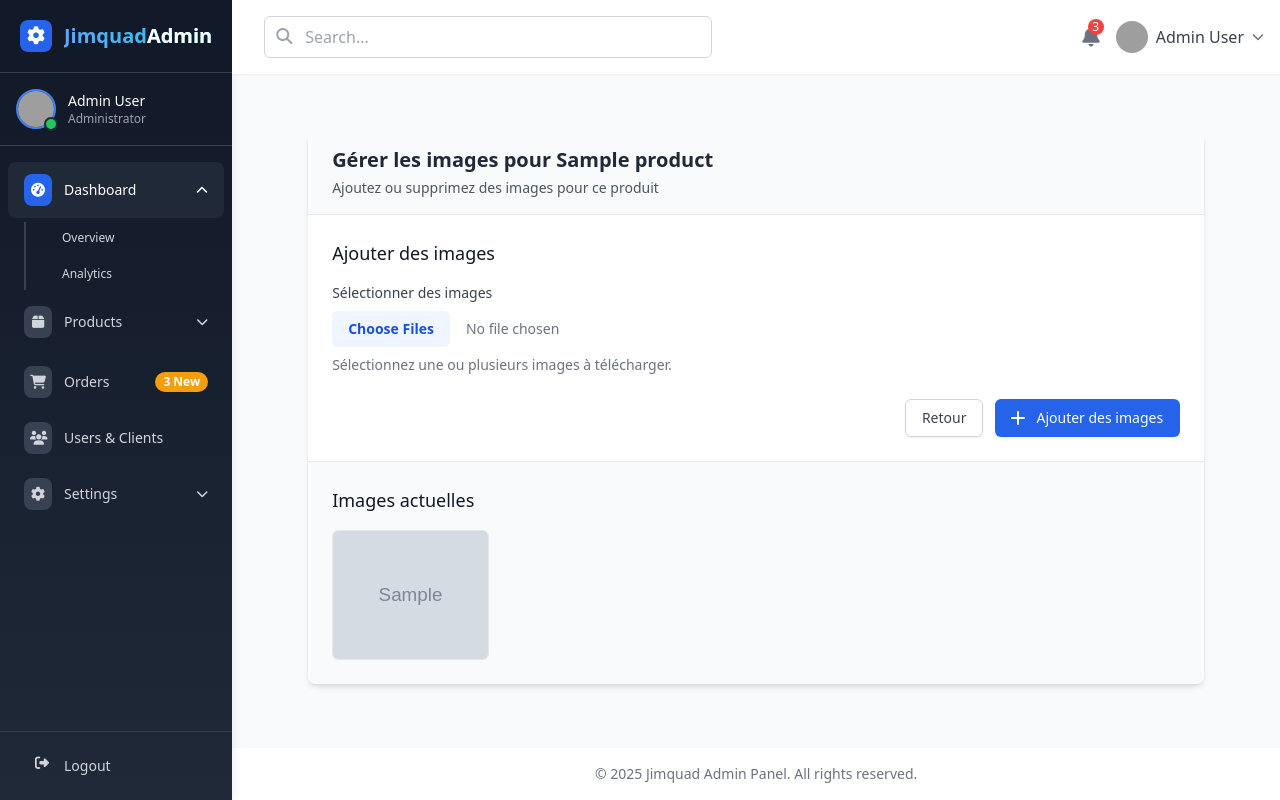
After one commit to TechShin0bi/quad-dole, a Django app: page /product/1/images/ in a window 1280 px wide. The commit adds this page. Run offline with Django 4.2, Linux system fonts and the light colour scheme; a user stored in the database is signed in; tables that the repository leaves empty hold one stand-in row (values such as "Sample post"); grey boxes marked "Sample" are stand-in pictures; some libraries are stand-ins or nearby versions; grey boxes are pictures that could not be loaded.

Commit message:
product images done

```diff
--- a/products/forms/__init__.py
+++ b/products/forms/__init__.py
@@ -2,3 +2,8 @@
 # from .brand_forms import BrandForm
 # from .category_forms import CategoryForm
 # from .productmodel_forms import ProductModelForm
+from .product_image_form import ProductImageForm
+
+__all__ = [
+    'ProductImageForm'
+]
--- /dev/null
+++ b/products/forms/product_image_form.py
@@ -0,0 +1,41 @@
+from django import forms
+from products.models import ProductImage
+
+class MultipleFileInput(forms.ClearableFileInput):
+    allow_multiple_selected = True
+
+class MultipleFileField(forms.FileField):
+    def __init__(self, *args, **kwargs):
+        kwargs.setdefault("widget", MultipleFileInput())
+        super().__init__(*args, **kwargs)
+
+    def clean(self, data, initial=None):
+        single_file_clean = super().clean
+        if isinstance(data, (list, tuple)):
+            return [single_file_clean(d, initial) for d in data]
+        return [single_file_clean(data, initial)]
+
+class ProductImageForm(forms.ModelForm):
+    image = MultipleFileField(required=False)
+
+    class Meta:
+        model = ProductImage
+        fields = ['image']
+
+    def __init__(self, *args, **kwargs):
+        super().__init__(*args, **kwargs)
+        self.fields['image'].required = False
+
+    def save(self, commit=True):
+        # Handle multiple file uploads
+        images = self.cleaned_data.get('image', [])
+        saved_images = []
+        for img in images:
+            product_image = ProductImage(
+                product=self.instance,  # Changed from self.instance.product to self.instance
+                image=img
+            )
+            if commit:
+                product_image.save()
+            saved_images.append(product_image)
+        return saved_images
--- /dev/null
+++ b/products/templates/products/manage_images.html
@@ -0,0 +1,88 @@
+{% extends 'admin/base_admin.html' %}
+{% load static %}
+
+{% block admin_content %}
+<div class="container mx-auto px-4 py-8">
+    <div class="max-w-4xl mx-auto">
+        <div class="bg-white shadow-md rounded-lg overflow-hidden">
+            <!-- Header -->
+            <div class="bg-gray-50 px-6 py-4 border-b border-gray-200">
+                <h2 class="text-xl font-semibold text-gray-800">Gérer les images pour {{ product.name }}</h2>
+                <p class="text-sm text-gray-600 mt-1">Ajoutez ou supprimez des images pour ce produit</p>
+            </div>
+
+            <!-- Upload Form -->
+            <div class="p-6 border-b border-gray-200">
+                <h3 class="text-lg font-medium text-gray-900 mb-4">Ajouter des images</h3>
+                <form method="post" enctype="multipart/form-data" class="space-y-4">
+                    {% csrf_token %}
+                    <div class="space-y-2">
+                        <label class="block text-sm font-medium text-gray-700">
+                            Sélectionner des images
+                        </label>
+                        <div class="mt-1 flex items-center">
+                            <input type="file" name="image" multiple
+                                   class="block w-full text-sm text-gray-500
+                                          file:mr-4 file:py-2 file:px-4
+                                          file:rounded-md file:border-0
+                                          file:text-sm file:font-semibold
+                                          file:bg-blue-50 file:text-blue-700
+                                          hover:file:bg-blue-100">
+                        </div>
+                        <p class="mt-1 text-sm text-gray-500">Sélectionnez une ou plusieurs images à télécharger.</p>
+                    </div>
+                    <div class="flex items-center justify-end space-x-3 pt-2">
+                        <a href="{% url 'products:product-detail' pk=product.pk %}"
+                           class="bg-white py-2 px-4 border border-gray-300 rounded-md shadow-sm text-sm font-medium text-gray-700 hover:bg-gray-50 focus:outline-none focus:ring-2 focus:ring-offset-2 focus:ring-blue-500">
+                            Retour
+                        </a>
+                        <button type="submit"
+                                class="inline-flex items-center px-4 py-2 border border-transparent text-sm font-medium rounded-md shadow-sm text-white bg-blue-600 hover:bg-blue-700 focus:outline-none focus:ring-2 focus:ring-offset-2 focus:ring-blue-500">
+                            <svg class="-ml-1 mr-2 h-5 w-5" xmlns="http://www.w3.org/2000/svg" viewBox="0 0 20 20" fill="currentColor" aria-hidden="true">
+                                <path fill-rule="evenodd" d="M10 3a1 1 0 011 1v5h5a1 1 0 110 2h-5v5a1 1 0 11-2 0v-5H4a1 1 0 110-2h5V4a1 1 0 011-1z" clip-rule="evenodd" />
+                            </svg>
+                            Ajouter des images
+                        </button>
+                    </div>
+                </form>
+            </div>
+
+            <!-- Current Images -->
+            <div class="bg-gray-50 p-6">
+                <h3 class="text-lg font-medium text-gray-900 mb-4">Images actuelles</h3>
+                {% if images %}
+                    <div class="grid grid-cols-2 sm:grid-cols-3 md:grid-cols-4 lg:grid-cols-5 gap-4">
+                        {% for img in images %}
+                        <div class="group relative rounded-md overflow-hidden border border-gray-200 bg-white">
+                            <img src="{{ img.image.url }}"
+                                 alt="{{ img.alt_text|default:product.name }}"
+                                 class="w-full h-32 object-cover">
+                            <form method="post" class="absolute inset-0 flex items-center justify-center bg-black bg-opacity-0 group-hover:bg-opacity-50 transition-all duration-200 opacity-0 group-hover:opacity-100">
+                                {% csrf_token %}
+                                <input type="hidden" name="delete_image" value="{{ img.id }}">
+                                <button type="submit"
+                                        onclick="return confirm('Êtes-vous sûr de vouloir supprimer cette image ?');"
+                                        class="inline-flex items-center px-3 py-1.5 border border-transparent text-xs font-medium rounded text-white bg-red-600 hover:bg-red-700 focus:outline-none focus:ring-2 focus:ring-offset-2 focus:ring-red-500">
+                                    <svg class="h-4 w-4 mr-1" xmlns="http://www.w3.org/2000/svg" fill="none" viewBox="0 0 24 24" stroke="currentColor">
+                                        <path stroke-linecap="round" stroke-linejoin="round" stroke-width="2" d="M19 7l-.867 12.142A2 2 0 0116.138 21H7.862a2 2 0 01-1.995-1.858L5 7m5 4v6m4-6v6m1-10V4a1 1 0 00-1-1h-4a1 1 0 00-1 1v3M4 7h16" />
+                                    </svg>
+                                    Supprimer
+                                </button>
+                            </form>
+                        </div>
+                        {% endfor %}
+                    </div>
+                {% else %}
+                    <div class="text-center py-8">
+                        <svg class="mx-auto h-12 w-12 text-gray-400" fill="none" viewBox="0 0 24 24" stroke="currentColor">
+                            <path stroke-linecap="round" stroke-linejoin="round" stroke-width="1" d="M4 16l4.586-4.586a2 2 0 012.828 0L16 16m-2-2l1.586-1.586a2 2 0 012.828 0L20 14m-6-6h.01M6 20h12a2 2 0 002-2V6a2 2 0 00-2-2H6a2 2 0 00-2 2v12a2 2 0 002 2z" />
+                        </svg>
+                        <h3 class="mt-2 text-sm font-medium text-gray-900">Aucune image</h3>
+                        <p class="mt-1 text-sm text-gray-500">Commencez par ajouter des images à ce produit.</p>
+                    </div>
+                {% endif %}
+            </div>
+        </div>
+    </div>
+</div>
+{% endblock %}
--- a/products/templates/products/product_detail.html
+++ b/products/templates/products/product_detail.html
@@ -80,6 +80,12 @@
                             <path stroke-linecap="round" stroke-linejoin="round" stroke-width="2" d="M11 5H6a2 2 0 00-2 2v11a2 2 0 002 2h11a2 2 0 002-2v-5m-1.414-9.414a2 2 0 112.828 2.828L11.828 15H9v-2.828l8.586-8.586z" />
                         </svg>
                         Modifier
+                    </a>
+                    <a href="{% url 'products:manage-images' pk=product.id %}" class="text-sm bg-green-600 hover:bg-green-700 text-white px-3 py-1 rounded-md flex items-center">
+                        <svg xmlns="http://www.w3.org/2000/svg" class="h-4 w-4 mr-1" fill="none" viewBox="0 0 24 24" stroke="currentColor">
+                            <path stroke-linecap="round" stroke-linejoin="round" stroke-width="2" d="M4 16l4.586-4.586a2 2 0 012.828 0L16 16m-2-2l1.586-1.586a2 2 0 012.828 0L20 14m-6-6h.01M6 20h12a2 2 0 002-2V6a2 2 0 00-2-2H6a2 2 0 00-2 2v12a2 2 0 002 2z" />
+                        </svg>
+                        Gérer les images
                     </a>
                     <a href="{% url 'products:product-delete' product.id %}" class="text-sm bg-red-600 hover:bg-red-700 text-white px-3 py-1 rounded-md flex items-center">
                         <svg xmlns="http://www.w3.org/2000/svg" class="h-4 w-4 mr-1" fill="none" viewBox="0 0 24 24" stroke="currentColor">
--- a/products/urls.py
+++ b/products/urls.py
@@ -1,6 +1,7 @@
 from django.urls import path
 from .views.productmodel_views import ProductModelListView, ProductModelDetailView, ProductModelCreateView, ProductModelUpdateView, ProductModelDeleteView
-from .views.product_views import ProductListView, ProductDetailView, ProductCreateView, ProductUpdateView, ProductDeleteView
+from .views.product_views import (ProductListView, ProductDetailView, ProductCreateView,
+    ProductUpdateView, ProductDeleteView, ProductImagesView)
 from .views.brand_views import ClientBrandListView, AdminBrandListView, BrandDetailView, BrandCreateView, BrandUpdateView, BrandDeleteView, BrandModelsProductsView
 from .views.category_views import CategoryListView, CategoryDetailView, CategoryCreateView, CategoryUpdateView, CategoryDeleteView, AdminCategoryDetailView
 
@@ -36,6 +37,7 @@ urlpatterns = [
     path("products/", ProductListView.as_view(), name="product-list"),
     path("product/add/", ProductCreateView.as_view(), name="product-create"),
     path("product/<int:pk>/", ProductDetailView.as_view(), name="product-detail"),
+    path("product/<int:pk>/images/", ProductImagesView.as_view(), name="manage-images"),
     path(
         "product/<int:pk>/update/", ProductUpdateView.as_view(), name="product-update"
     ),
--- a/products/views/category_views.py
+++ b/products/views/category_views.py
@@ -1,8 +1,7 @@
 from django.views.generic import ListView, DetailView, CreateView, UpdateView, DeleteView
 from django.db import models
-from django.utils.text import slugify
-from django.urls import reverse, reverse_lazy
-from django.db.models import Q, Count, Exists, OuterRef
+from django.urls import reverse_lazy
+from django.db.models import Q, Count
 from django.core.paginator import Paginator, EmptyPage, PageNotAnInteger
 from django.contrib.auth.mixins import LoginRequiredMixin
 from django.contrib import messages
--- a/products/views/product_views.py
+++ b/products/views/product_views.py
@@ -4,10 +4,11 @@ from django.contrib import messages
 from django.db.models import Q
 from django.shortcuts import redirect
 from django.contrib.auth.mixins import LoginRequiredMixin
-from django.views.generic import ListView, DetailView, CreateView, UpdateView, DeleteView
+from django.views.generic import ListView, DetailView, CreateView, UpdateView, DeleteView, UpdateView as BaseUpdateView
 
 from products.models import Product , Category , Brand , ProductImage
 from products.forms.product_forms import ProductForm , ProductImageFormSet
+from products.forms import ProductImageForm
 from .base import StaffRequiredMixin
 from django.http import Http404
 
@@ -128,6 +129,72 @@ class ProductDetailView(DetailView):
         return context
 
 
+class ProductImagesView(LoginRequiredMixin, UpdateView):
+    model = Product
+    template_name = 'products/manage_images.html'
+    form_class = ProductImageForm
+    context_object_name = 'product'
+
+    def get_success_url(self):
+        # Use the product's pk instead of the image list's pk
+        return reverse_lazy('products:manage-images', kwargs={'pk': self.kwargs['pk']})
+
+    def get_context_data(self, **kwargs):
+        context = super().get_context_data(**kwargs)
+        context['images'] = self.object.images.all()
+        return context
+
+    def post(self, request, *args, **kwargs):
+        self.object = self.get_object()
+        form = self.get_form()
+
+        if 'delete_image' in request.POST:
+            # Handle image deletion
+            image_id = request.POST.get('delete_image')
+            try:
+                image = self.object.images.get(id=image_id)
+                image.delete()
+                messages.success(request, 'Image supprimée avec succès.')
+            except ProductImage.DoesNotExist:
+                messages.error(request, "L'image spécifiée n'existe pas.")
+            return redirect(self.get_success_url())
+
+        # Handle form submission for new images
+        if form.is_valid():
+            # The form's save method returns a list of saved images
+            saved_images = form.save(commit=False)
+            for img in saved_images:
+                img.product = self.object
+                img.save()
+            return self.form_valid(form)
+        return self.form_invalid(form)
+
+    def form_valid(self, form):
+        # Don't try to save the form here as we're handling it in post
+        return super().form_valid(form)
+
+        if form.is_valid():
+            return self.form_valid(form)
+        return self.form_invalid(form)
+
+    def form_valid(self, form):
+        try:
+            # The form's save method already handles creating ProductImage instances
+            form.save(commit=True)
+            messages.success(self.request, 'Image(s) ajoutée(s) avec succès.')
+        except Exception as e:
+            logger.error(f"Error saving product images: {str(e)}")
+            messages.error(self.request, 'Une erreur est survenue lors de l\'ajout des images.')
+
+        return super().form_valid(form)
+
+    def get_form_kwargs(self):
+        """Add the product instance to the form's kwargs."""
+        kwargs = super().get_form_kwargs()
+        kwargs['instance'] = self.get_object()  # This sets the product instance
+        return kwargs
+
+
 # Configure logger
 logger = logging.getLogger(__name__)
 
--- a/templates/admin/base_admin.html
+++ b/templates/admin/base_admin.html
@@ -1,4 +1,8 @@
 {% load static %}
+{% if not user.is_staff %}
+    {% url 'home' as home_url %}
+    <script>window.location.href = "{{ home_url }}";</script>
+{% endif %}
 
 <!DOCTYPE html>
 <html lang="en">
--- a/templates/base.html
+++ b/templates/base.html
@@ -124,8 +124,8 @@
 
             <!-- Footer note -->
             <div class="border-t border-gray-300 bg-gray-100 px-6 py-3 text-sm text-gray-700 flex flex-wrap justify-between items-center">
-              <p>Découvrez toutes nos pièces d'occasion classées par marques.</p>
-              <a href="/parts" class="underline hover:text-red-600">Voir toutes les marques</a>
+              {% comment %} <p>Découvrez toutes nos pièces d'occasion classées par marques.</p>
+              <a href="/parts" class="underline hover:text-red-600">Voir toutes les marques</a> {% endcomment %}
             </div>
           </div>
         </button>
```
Also changed, not shown: Core/settings.py (+6 -2 lines), orders/views.py (+22 -7 lines), utils/utils.py (added, +45 -0 lines), 2 other files.
